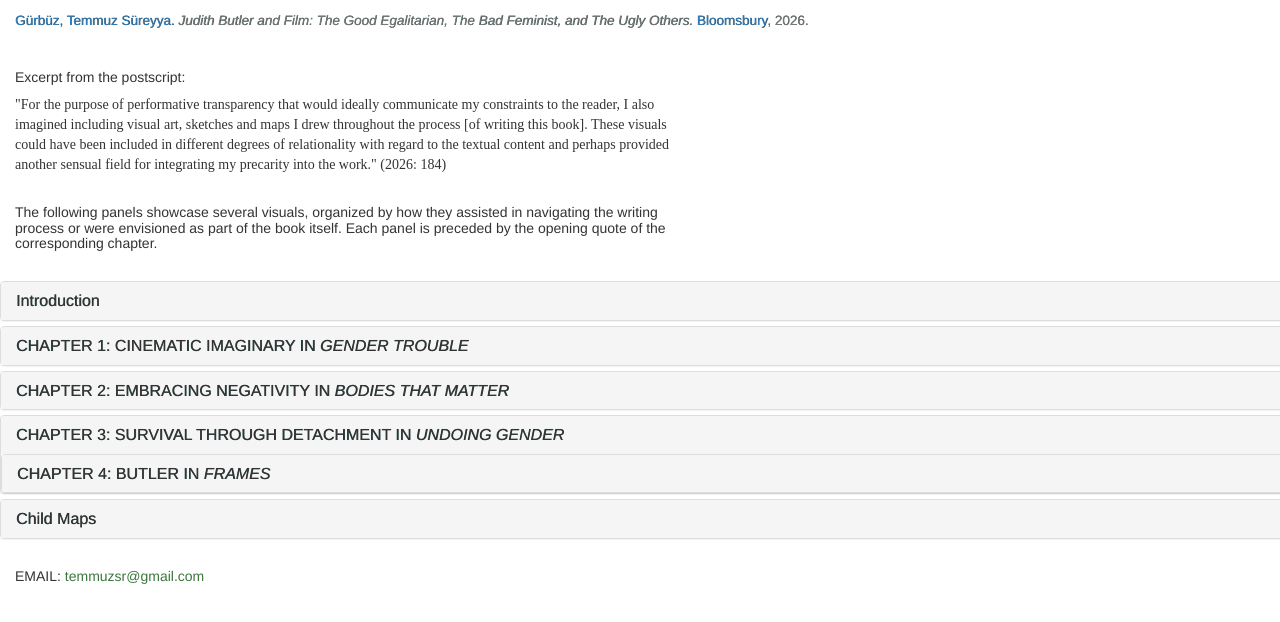
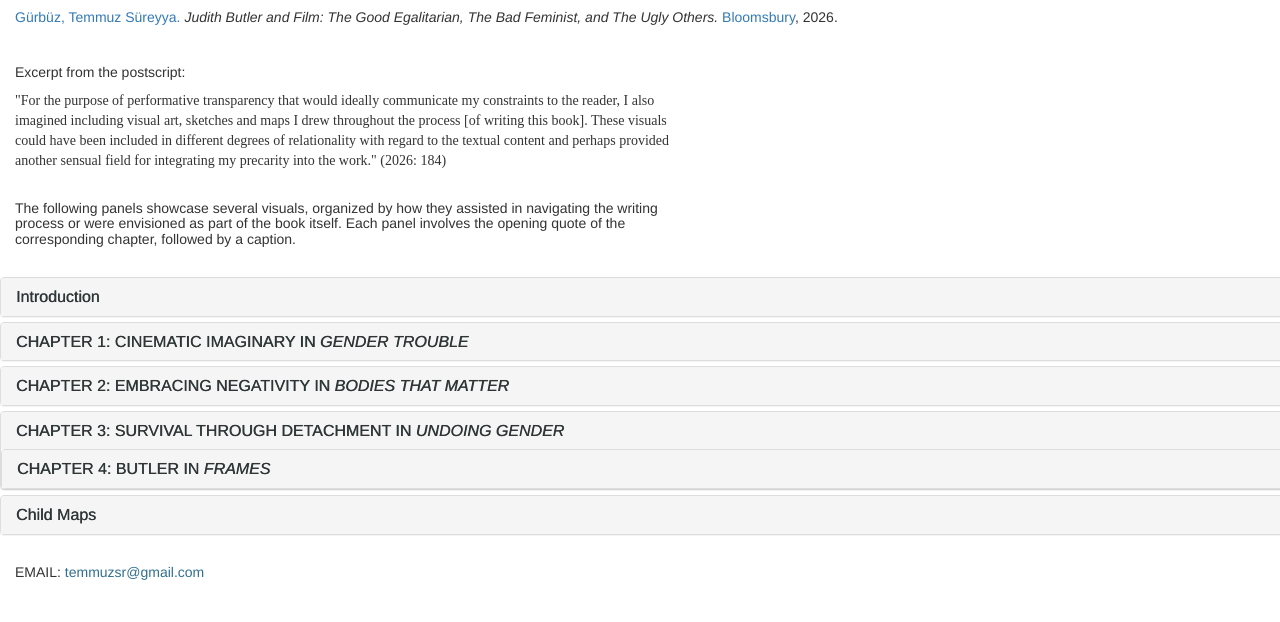
Before and after one commit to temmuzsr/temmuzsr.github.io, a plain HTML site: page works.html in a window 1280 px wide. Shown: the top 622 px of the page. Drawn offline with nearby package versions, Linux system fonts and the light colour scheme.

Commit message:
font fix

```diff
--- a/gallery_.css
+++ b/gallery_.css
@@ -21,3 +21,7 @@
 .entrance{
   padding:20px 0px;
 }
+
+.contact{
+
+}
--- a/works.html
+++ b/works.html
@@ -24,7 +24,7 @@
 		<div class="row">
 
 			<div class="col-md-12" >
-				<h4><small>	<a href="index.html">Gürbüz, Temmuz Süreyya.</a> <i>Judith Butler and Film: The Good Egalitarian, The Bad Feminist, and The Ugly Others.</i> <a href="https://www.bloomsbury.com/uk/judith-butler-and-film-9781350245709/" target="_blank"> Bloomsbury</a>, 2026. </small></h4>
+				<h5><a href="index.html">Gürbüz, Temmuz Süreyya.</a> <i>Judith Butler and Film: The Good Egalitarian, The Bad Feminist, and The Ugly Others.</i> <a href="https://www.bloomsbury.com/uk/judith-butler-and-film-9781350245709/" target="_blank"> Bloomsbury</a>, 2026.</h5>
 			</div>
 
 		</div>
@@ -37,7 +37,7 @@
 					(2026: 184)
 				</div>
 				<br>
-				<h5>The following panels showcase several visuals, organized by how they assisted in navigating the writing process or were envisioned as part of the book itself. Each panel is preceded by the opening quote of the corresponding chapter.</h5>
+				<h5>The following panels showcase several visuals, organized by how they assisted in navigating the writing process or were envisioned as part of the book itself. Each panel involves the opening quote of the corresponding chapter, followed by a caption.</h5>
 
 			</div>
 <!-- 			<div class="col-md-6">
@@ -215,7 +215,7 @@
 			  </div>
 		</div>
 		<div class="contact col-md-12">
-			<h5>EMAIL:<span class="text-success"> temmuzsr@gmail.com</span></h5>
+			<h5>EMAIL:<span class="text-info"> temmuzsr@gmail.com</span></h5>
 		</div>
 	</div>
 </body>
```
